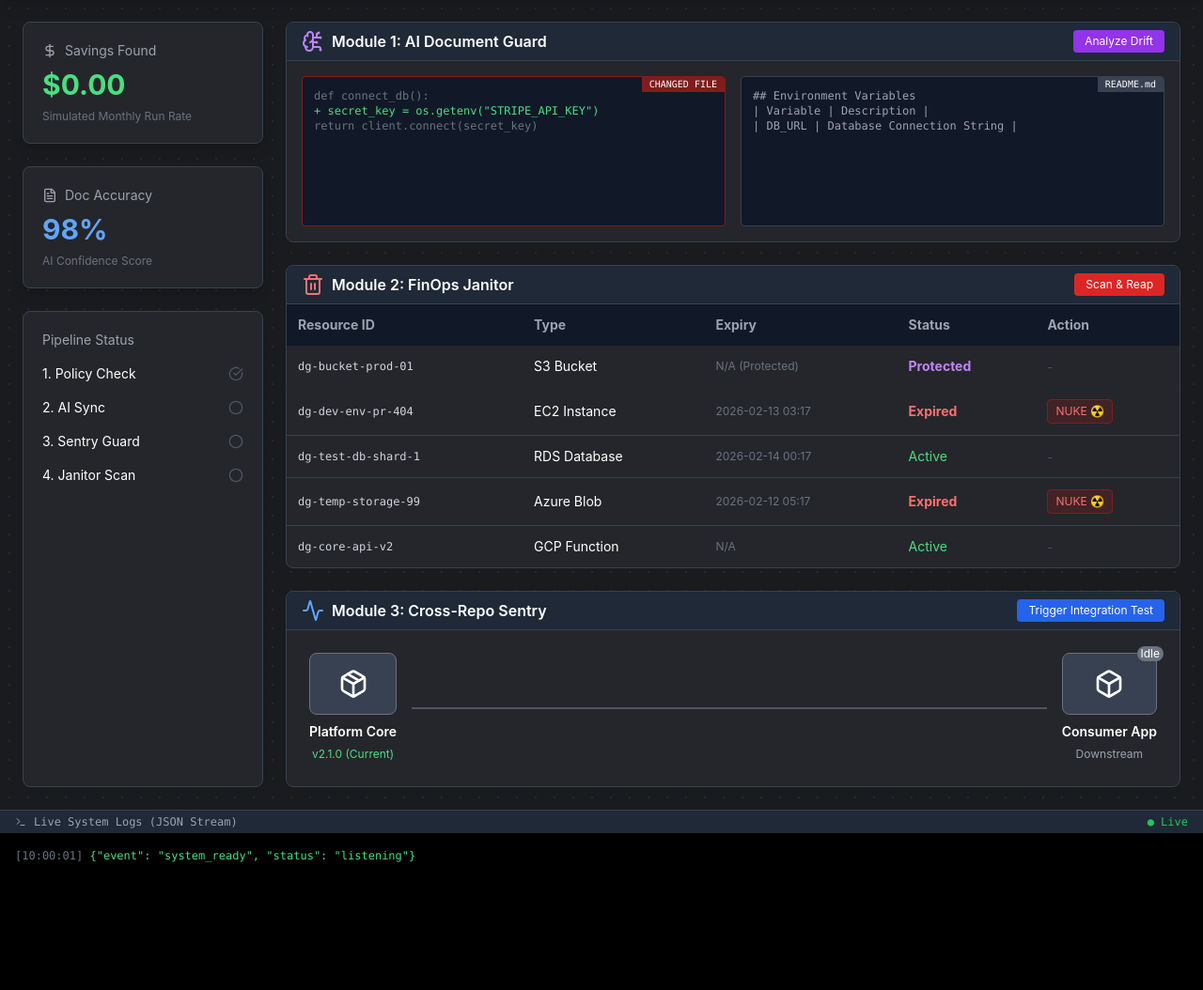
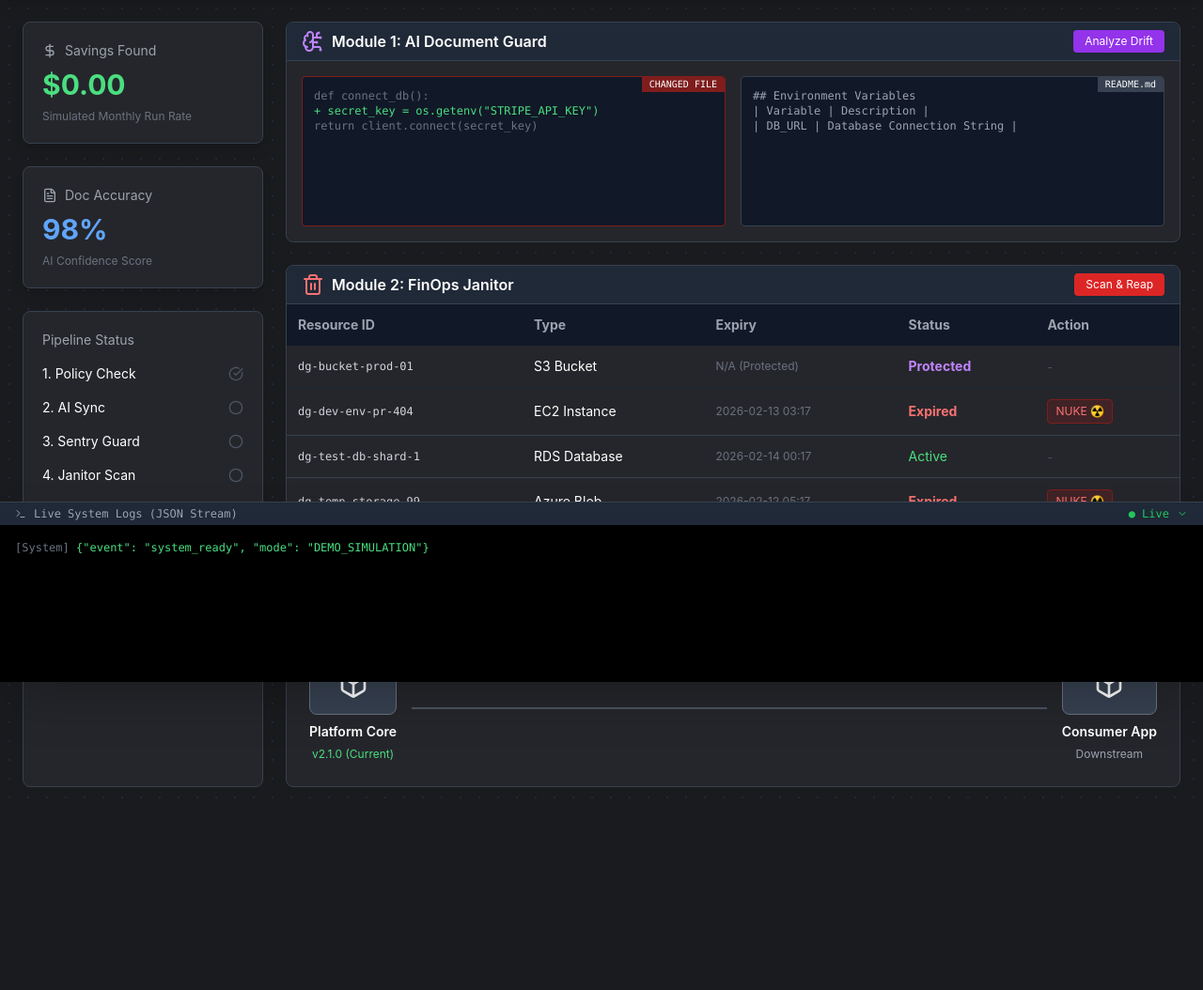
Before and after one commit to narrren/DriftGuard, a FastAPI app: page / in a window 1280 px wide. Shown: the part 74-1128 px from the top of the page at 94% size. Run offline with FastAPI, Linux system fonts and the light colour scheme; some libraries are stand-ins or nearby versions.

Commit message:
feat: fix logs footer to viewport and add toggle functionality

```diff
--- a/demo_app/templates/index.html
+++ b/demo_app/templates/index.html
@@ -208,20 +208,37 @@
         </div>
     </main>
 
-    <!-- Terminal Emulator -->
-    <footer class="h-48 bg-black border-t border-gray-700 font-mono text-xs overflow-hidden flex flex-col">
-        <div class="bg-gray-800 px-4 py-1 flex justify-between">
+    <!-- Terminal Emulator (Fixed Footer) -->
+    <footer
+        class="h-48 bg-black border-t border-gray-700 font-mono text-xs overflow-hidden flex flex-col fixed bottom-0 w-full z-50 shadow-2xl">
+        <div class="bg-gray-800 px-4 py-1 flex justify-between cursor-pointer hover:bg-gray-700 transition"
+            onclick="toggleLogs()">
             <span class="text-gray-400 flex items-center gap-2"><i data-lucide="terminal" class="h-3 w-3"></i> Live
                 System Logs (JSON Stream)</span>
-            <span class="text-green-500">● Live</span>
+            <span class="text-green-500 flex items-center gap-2">● Live <i data-lucide="chevron-down"
+                    class="h-3 w-3"></i></span>
         </div>
-        <div id="terminal-logs" class="flex-1 p-4 overflow-y-auto space-y-1 text-green-400">
-            <p><span class="text-gray-500">[10:00:01]</span> {"event": "system_ready", "status": "listening"}</p>
+        <div id="terminal-logs" class="flex-1 p-4 overflow-y-auto space-y-1 text-green-400 bg-black/95 backdrop-blur">
+            <p><span class="text-gray-500">[System]</span> {"event": "system_ready", "mode": "DEMO_SIMULATION"}</p>
         </div>
     </footer>
 
+    <!-- Spacer to prevent content being hidden behind fixed footer -->
+    <div class="h-48"></div>
+
     <!-- Logic -->
     <script>
+        function toggleLogs() {
+            const footer = document.querySelector('footer');
+            if (footer.classList.contains('h-48')) {
+                footer.classList.remove('h-48');
+                footer.classList.add('h-8'); // Collapsed
+            } else {
+                footer.classList.remove('h-8');
+                footer.classList.add('h-48'); // Expanded
+            }
+        }
+
         lucide.createIcons();
 
         // --- Helpers ---
```
